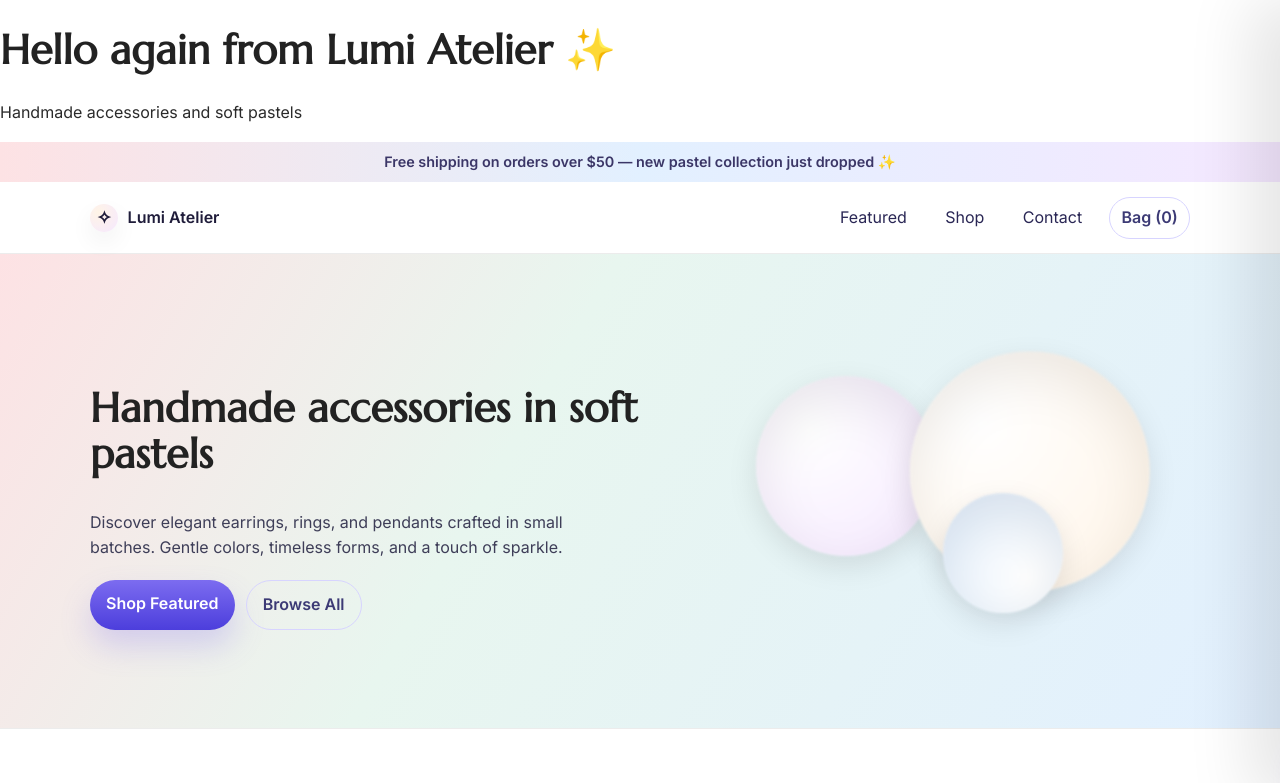
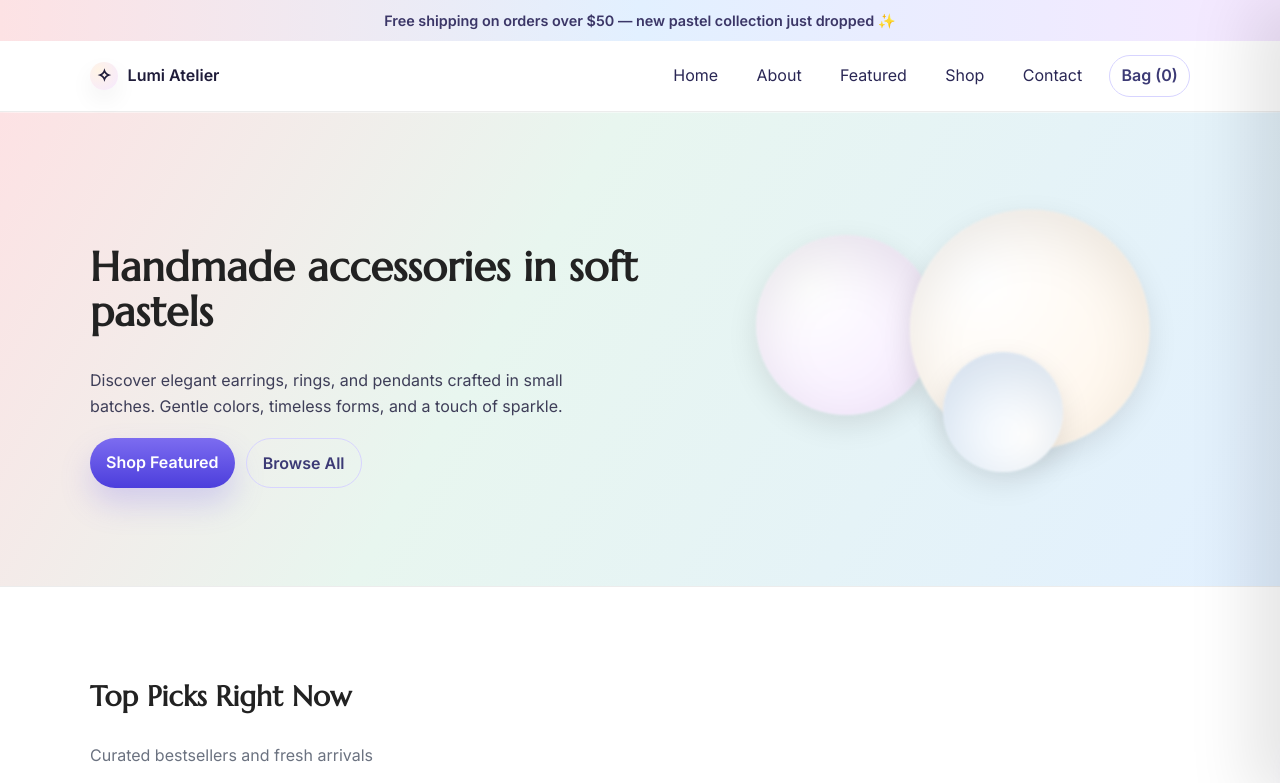
Before and after one commit to tatevik19/my-site, a plain HTML site: page index.html in a window 1280 px wide. Shown: the top 783 px of the page. Drawn offline with Linux system fonts and the light colour scheme.

Commit message:
Update nav links (add About)

```diff
--- a/index.html
+++ b/index.html
@@ -11,10 +11,7 @@
   <meta name="description" content="Elegant handmade accessories — earrings, rings, and pendants crafted with love. Soft pastels, smooth interactions, and a modern shopping experience." />
 </head>
 <body>
-    <main>
-    <h1>Hello again from Lumi Atelier ✨</h1>
-    <p>Handmade accessories and soft pastels</p>
-  </main>
+
   <!-- Top announcement -->
   <div class="announcement" role="status">
     Free shipping on orders over $50 — new pastel collection just dropped ✨
@@ -34,6 +31,8 @@
       </label>
 
       <nav class="nav">
+        <a href="index.html" class="active">Home</a>
+        <a href="about.html">About</a>
         <a href="#featured">Featured</a>
         <a href="#shop">Shop</a>
         <a href="#contact">Contact</a>
```
